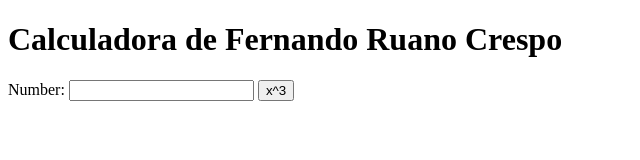
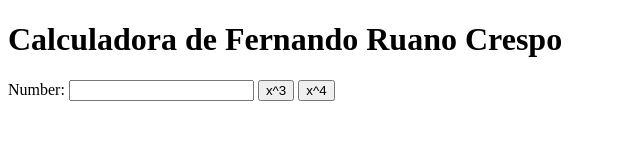
Before and after one commit to ferruano/my_repo, a plain HTML site: page calculator.html in a window 1280 px wide. Shown: the full height of the page, 0-640 px from the left. Drawn offline with Linux system fonts and the light colour scheme.

Commit message:
x^4 button

```diff
--- a/calculator.html
+++ b/calculator.html
@@ -5,14 +5,17 @@ function cube() {
  var num = document.getElementById("n1");
  num.value = Math.pow(num.value, 3);
 }
-
+function cuatro(){
+	var num = document.getElementById("n1");
+	num.value = Math.pow(num.value, 4);
+}
 </script>
 </head>
 <body>
 	<h1>Calculadora de Fernando Ruano Crespo</h1>
  Number:
  <input type="text" id="n1">
-  <button onclick="cube()"> x^3 </button>
-
+ <button onclick="cube()"> x^3 </button>
+ <button onclick="cuatro()"> x^4 </button>
 </body>
 </html>
```
